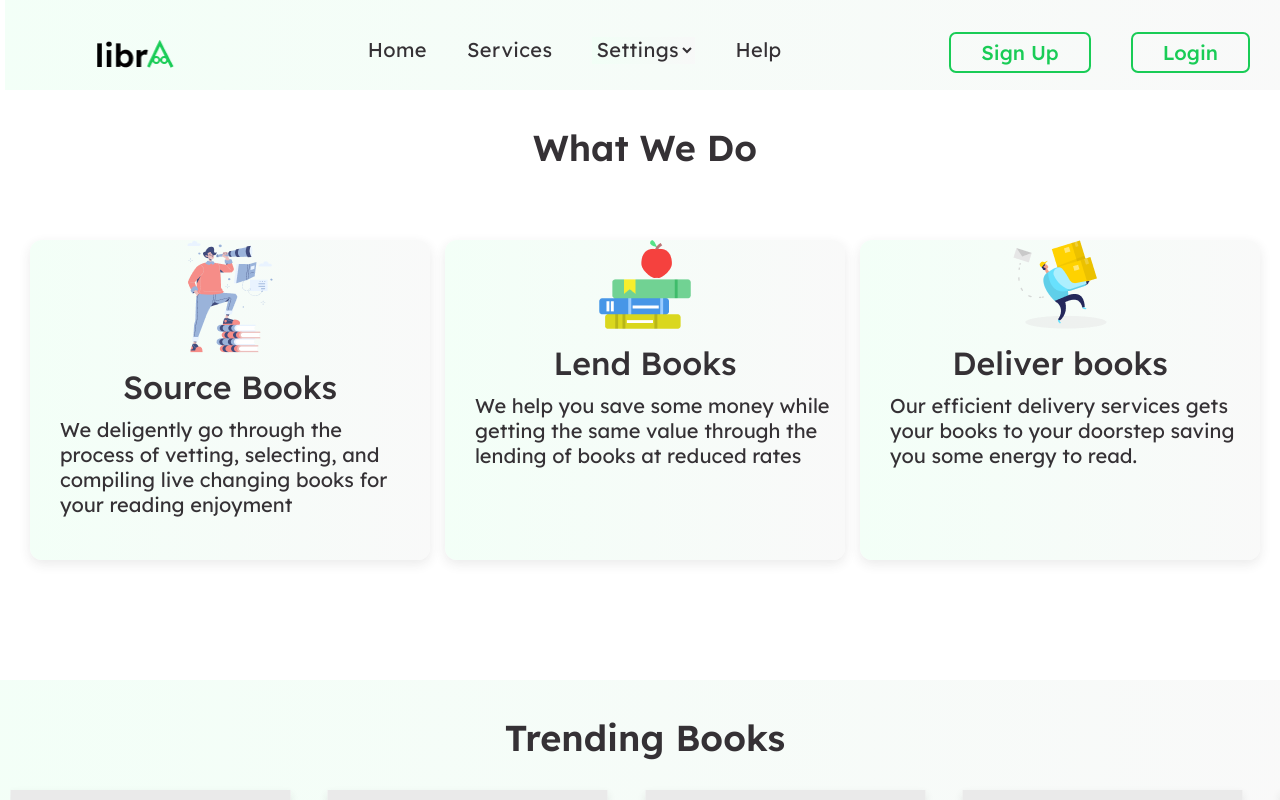
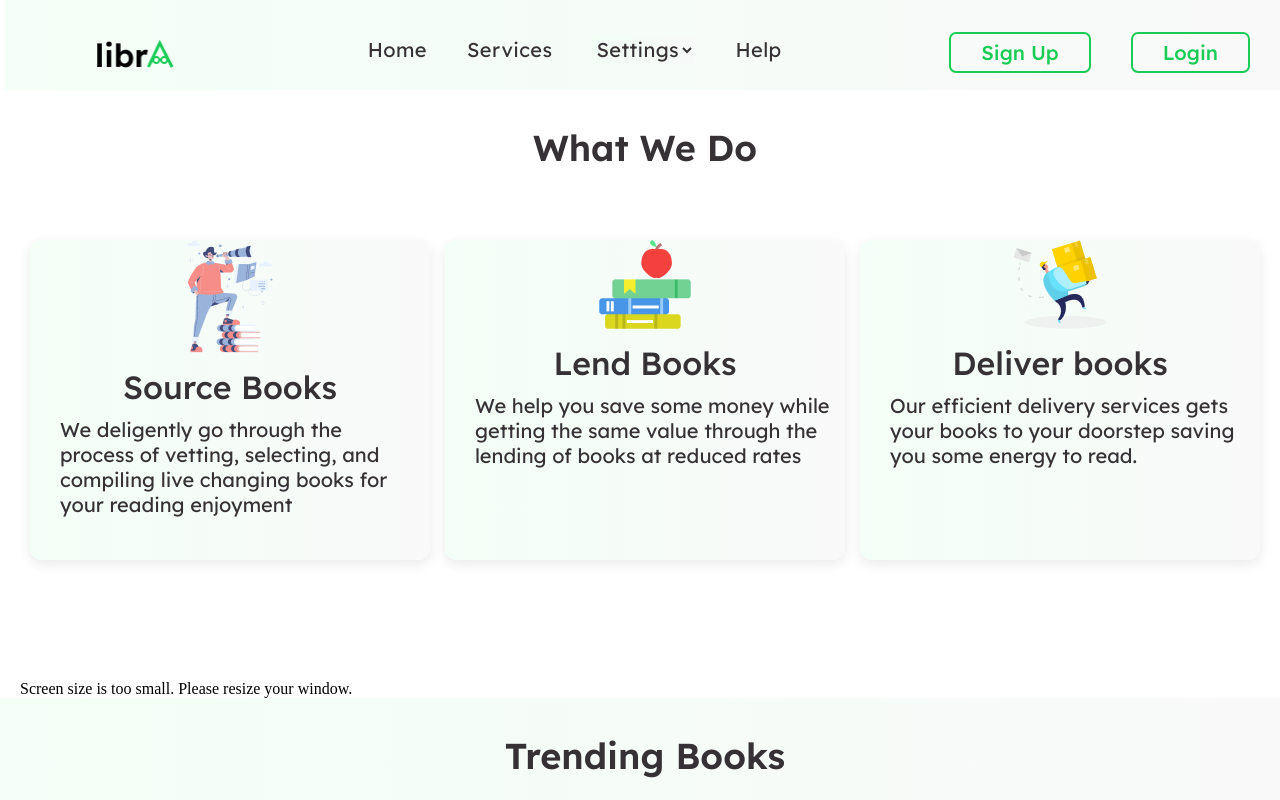
Before and after one commit to Nifix001/Libra, a React (Create React App) app: page /services in a window 1280 px wide. Shown: the top 800 px of the page. Built offline with nearby package versions, Linux system fonts and the light colour scheme.

Commit message:
New commit

```diff
--- a/src/pages/Services.js
+++ b/src/pages/Services.js
@@ -11,8 +11,31 @@ import 'swiper/css/navigation';
 import 'swiper/css/scrollbar';
 import { Pagination, Autoplay, Navigation, Mousewheel } from "swiper";
 import { motion } from "framer-motion";
+import { useEffect, useState } from "react";
 
 export default function Services() {
+
+    const [errorMessage, setErrorMessage] = useState('');
+
+    useEffect(() => {
+      const handleResize = () => {
+        const minWidth = 1300;
+
+        if (window.innerWidth < minWidth ) {
+          setErrorMessage('Screen size is too small. Please resize your window.');
+        } else {
+          setErrorMessage('');
+        }
+      };
+
+      handleResize();
+
+      window.addEventListener('resize', handleResize);
+
+      return () => {
+        window.removeEventListener('resize', handleResize);
+      };
+    }, []);
 
     const whatWe = DataW.map(ourwork => {
         return(
@@ -53,6 +76,11 @@ export default function Services() {
         >
             { whatWe }
         </motion.div>
+        {errorMessage && (
+        <div className="error-message">
+          <p>{errorMessage}</p>
+        </div>
+      )}
         <div className="trends">
             <motion.h3
             initial={{ opacity: 0, y:-30 }}
```
